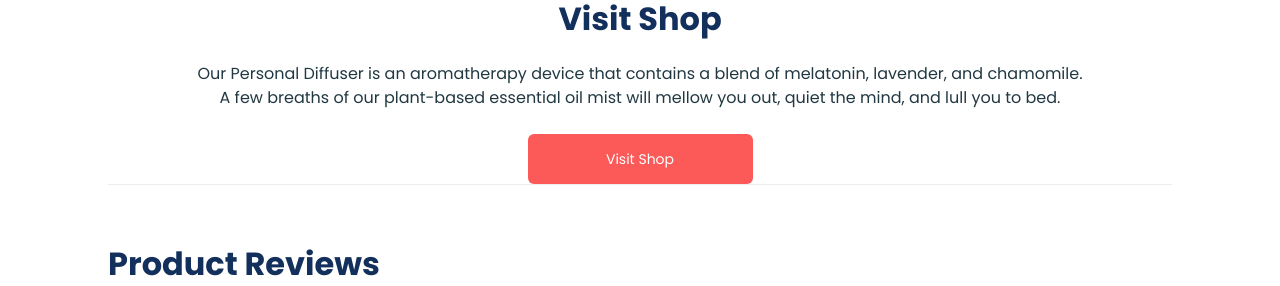
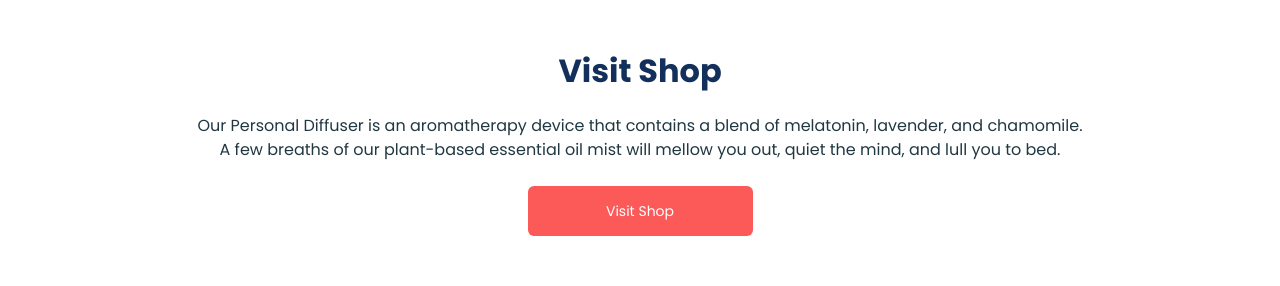
Before and after one commit to zealfemi/sleepstiq-project, a React (Create React App) app: page / in a window 1280 px wide. Shown: the part 2955-3241 px from the top of the page. Built offline with nearby package versions, Linux system fonts and the light colour scheme.

Commit message:
last commit

```diff
--- a/src/components/VisitShop.js
+++ b/src/components/VisitShop.js
@@ -1,4 +1,5 @@
 import React from "react";
+import { Link } from "react-router-dom";
 
 export default function VisitShop() {
   return (
@@ -11,7 +12,9 @@ export default function VisitShop() {
           plant-based essential oil mist will mellow you out, quiet the mind,
           and lull you to bed.
         </p>
-        <button className="btn">Visit Shop</button>
+        <Link to="/shop">
+          <button className="btn">Visit Shop</button>
+        </Link>
       </div>
     </article>
   );
--- a/src/index.css
+++ b/src/index.css
@@ -369,8 +369,8 @@ a.know-more {
 
 .visit-shop {
   max-width: 900px;
-  margin-top: 1.5rem;
-  margin-top: 1.5rem;
+  margin-top: 7rem;
+  margin-bottom: 7rem;
   margin-left: auto;
   margin-right: auto;
   display: flex;
```
